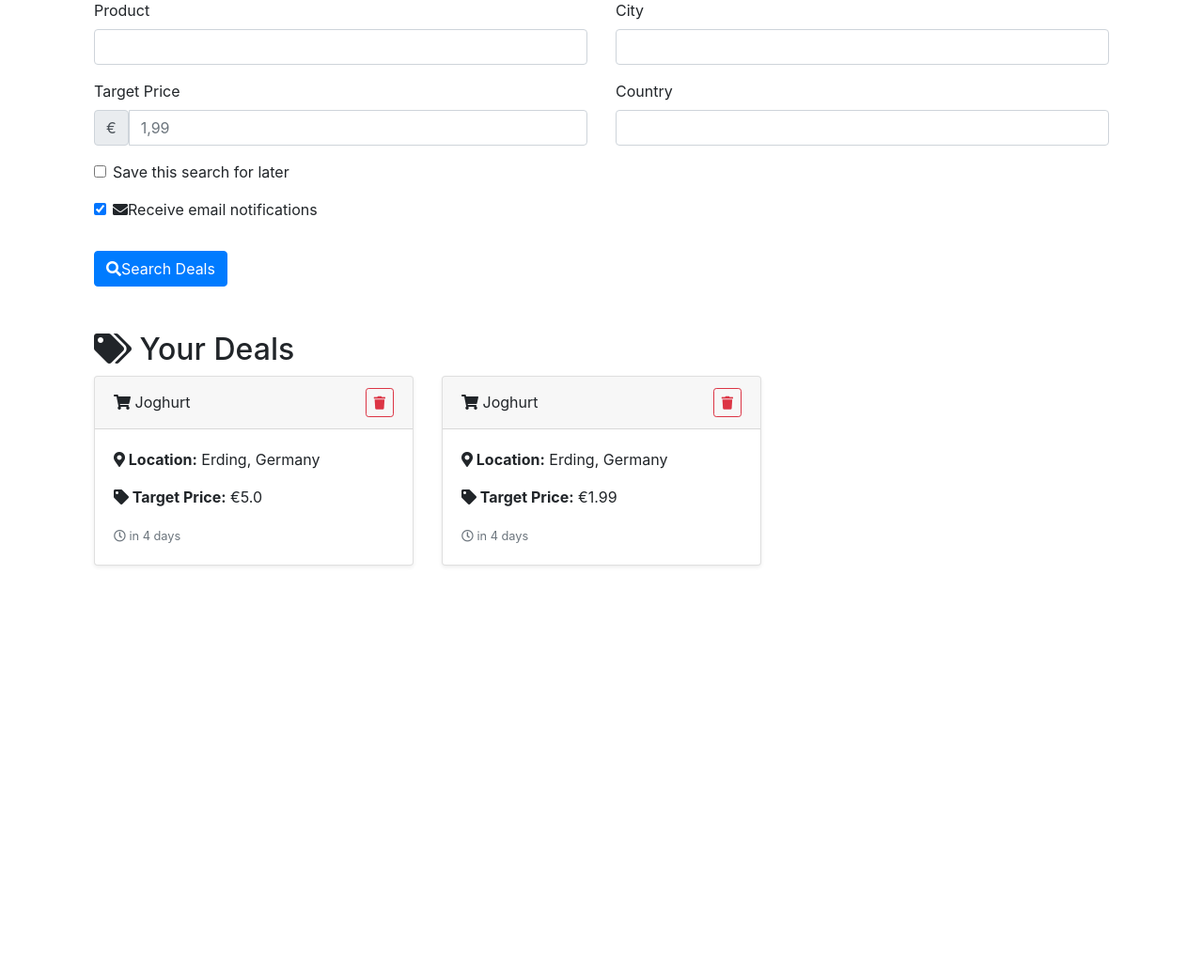
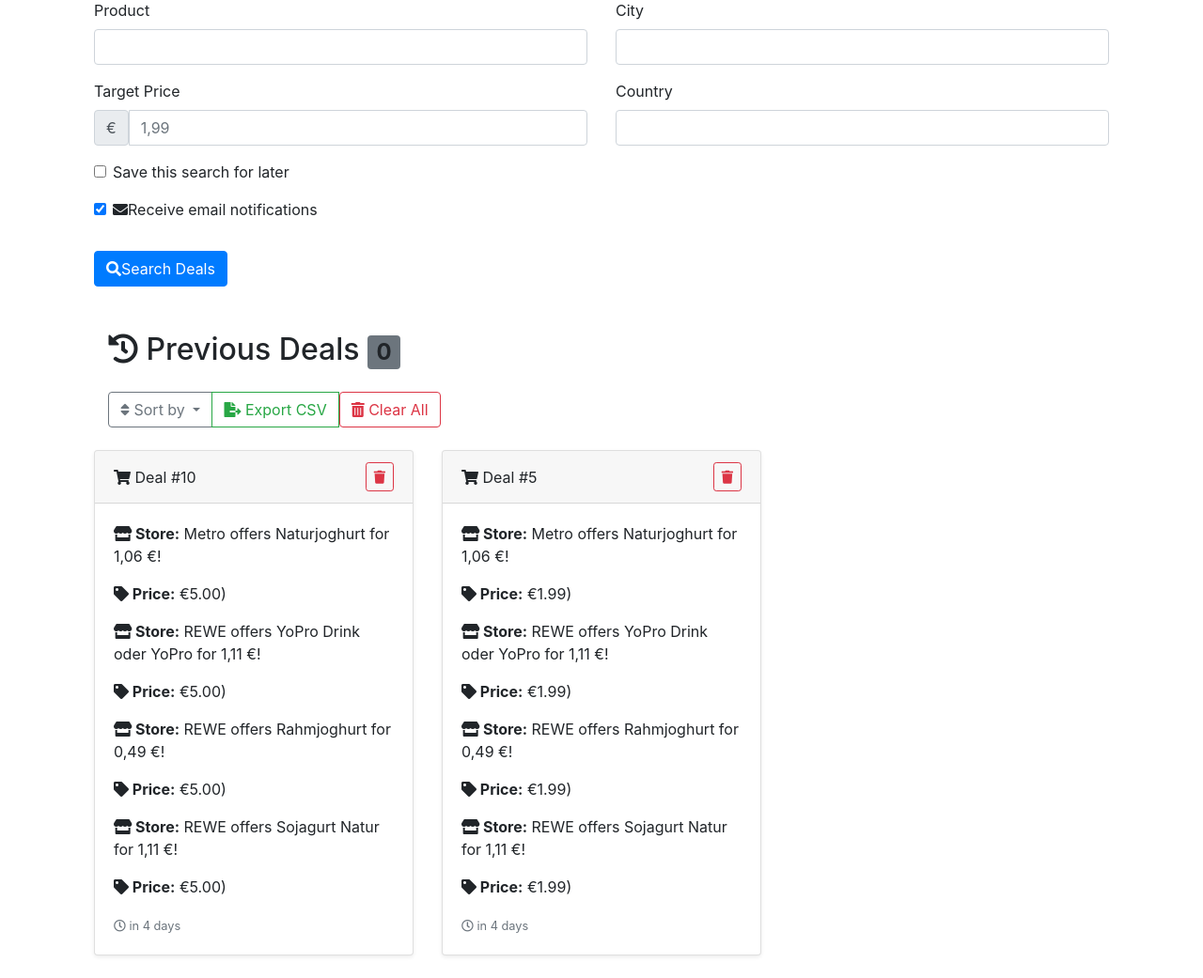
Before and after one commit to SteffenNeumann/FindmyPrize_Vercel, a Flask app: page / in a window 1280 px wide. Shown: the part 127-1168 px from the top of the page at 94% size. Before the commit the page ends 730 px from the top, so only its background shows below. Run offline with Flask 3, Linux system fonts and the light colour scheme; a user stored in the database is signed in; some libraries are stand-ins or nearby versions.

Commit message:
working version

```diff
--- a/website/templates/home.html
+++ b/website/templates/home.html
@@ -50,17 +50,112 @@
         </button>
     </form>
 </div>
+<!-- End of the form -->
+<div id="searchStatus" class="alert alert-info d-none mt-3">
+    <div class="d-flex align-items-center justify-content-center">
+        <div style="margin-right:16px" class="spinner-border spinner-border-sm" role="status">
+            <span class="visually-hidden"></span>
+        </div>
+        Searching for deals...
+    </div>
+</div>
+<script>
+document.querySelector('form').addEventListener('submit', function(e) {
+    // Show spinner when search starts
+    document.getElementById('searchStatus').classList.remove('d-none');
+    document.getElementById('searchStatus').innerHTML = `
+        <div class="d-flex align-items-center justify-content-center">
+            <div style="margin-right:16px" class="spinner-border spinner-border-sm" role="status">
+                <span class="visually-hidden"></span>
+            </div>
+            Searching for deals...
+        </div>
+    `;
+});
 
+// Check results after page loads
+document.addEventListener('DOMContentLoaded', function() {
+    const resultsContainer = document.querySelector('.results-container');
+    const searchStatus = document.getElementById('searchStatus');
+
+    // Only show status if a search was performed
+    if (resultsContainer) {
+        if (resultsContainer.children.length === 0) {
+            searchStatus.classList.remove('d-none');
+            searchStatus.innerHTML = '<div class="text-center">No deals found</div>';
+        }
+    } else {
+        searchStatus.classList.add('d-none');
+    }
+});
+</script><!-- Results Display Section -->
+<div class="container mt-4">
+    <div id="results">
+        {% if results %}
+            <div class="results-container">
+                {% if results|length == 0 %}
+                    <div class="alert alert-info">
+                        <i class="fas fa-info-circle me-2"></i>
+                        No deals found matching your search criteria
+                    </div>
+                {% else %}
+                    {% for result in results %}
+                        {% for deal in result.split('\n') %}
+                            {% if deal %}
+                                <div class="card mb-2">
+                                    <div class="card-body">
+                                        <div class="row align-items-center">
+                                            <div class="col-md-8">
+                                                {{ deal.replace('\u20ac', '€') }}
+                                            </div>
+                                            <div class="col-md-4 text-end">
+                                                <small class="text-muted">{{ moment().format('MMMM Do YYYY, h:mm:ss a') }}</small>
+                                            </div>
+                                        </div>
+                                    </div>
+                                </div>
+                            {% endif %}
+                        {% endfor %}
+                    {% endfor %}
+                {% endif %}
+            </div>
+        {% endif %}    </div>
 <!-- Results Section -->
+
 <div class="container mt-5">
-    <h2><i class="fas fa-tags"></i> Your Deals</h2>
+<h2><i class="fas fa-history"></i> Previous Deals <span class="badge bg-secondary">
+    {{ deals|selectattr('data', 'string')|selectattr('data.strip()', 'string')|list|length }}
+</span></h2>
+
+<div class="btn-group mt-3 mb-4" role="group" aria-label="Deal management options">
+    <div class="btn-group" role="group">
+        <button class="btn btn-outline-secondary dropdown-toggle" type="button" id="sortDropdown" data-bs-toggle="dropdown" aria-expanded="false">
+            <i class="fas fa-sort"></i> Sort by
+        </button>
+        <ul class="dropdown-menu dropdown-menu-end">
+            <li><a class="dropdown-item" href="?sort=date"><i class="fas fa-calendar-alt me-2"></i>Date</a></li>
+            <li><a class="dropdown-item" href="?sort=price"><i class="fas fa-tag me-2"></i>Price</a></li>
+        </ul>
+    </div>
+    <a href="{{ url_for('views.export_deals') }}" class="btn btn-outline-success">
+        <i class="fas fa-file-export"></i> Export CSV
+    </a>
+    <form action="{{ url_for('views.clear_deals') }}" method="POST" class="d-inline">
+        <button type="submit" class="btn btn-outline-danger" onclick="return confirm('Are you sure you want to clear all deals?');">
+            <i class="fas fa-trash-alt"></i> Clear All
+        </button>
+    </form>
+</div>
+</div>
 {% if deals %}
 <div class="row">
     {% for deal in deals %}
+    {% set deal_data = deal.data.strip('[]"').split('\\n') %}
+    {% if deal_data|join('')|trim() %}
         <div class="col-md-4 mb-4">
             <div class="card h-100 shadow-sm">
                 <div class="card-header d-flex justify-content-between align-items-center">
-                            <span><i class="fas fa-shopping-cart"></i> {{ deal.product }}</span>
+                    <span><i class="fas fa-shopping-cart"></i> Deal #{{ deal.id }}</span>
                     <form action="{{ url_for('views.delete_deal') }}" method="POST" class="d-inline">
                         <input type="hidden" name="deal_id" value="{{ deal.id }}">
                         <button type="submit" class="btn btn-sm btn-outline-danger"
@@ -70,14 +165,19 @@
                     </form>
                 </div>
                 <div class="card-body">
+                    {% for item in deal_data %}
+                        {% if item.strip() %}
+                            {% set formatted_item = item|regex_replace('\\\\u20ac', '€')|regex_replace('Deal alert! ', '') %}
                             <p class="card-text">
-                                <strong><i class="fas fa-map-marker-alt"></i> Location:</strong>
-                                {{ deal.city }}, {{ deal.country }}
+                                <strong><i class="fas fa-store"></i> Store:</strong>
+                                {{ formatted_item.split('!')[0] }}!
                             </p>
                             <p class="card-text">
-                                <strong><i class="fas fa-tag"></i> Target Price:</strong>
-                                €{{ deal.target_price }}
+                                <strong><i class="fas fa-tag"></i> Price:</strong>
+                                {{ formatted_item.split('Target price: ')[1].strip() }}
                             </p>
+                        {% endif %}
+                    {% endfor %}
                     <p class="card-text">
                         <small class="text-muted">
                             <i class="far fa-clock"></i>
@@ -87,45 +187,12 @@
                 </div>
             </div>
         </div>
+    {% endif %}
     {% endfor %}
 </div>
 {% else %}
 <div class="alert alert-info">
     <i class="fas fa-info-circle me-2"></i>
-            You haven't saved any deals yet. Start searching above!
+    No previous deals in database
 </div>
-    {% endif %}
-</div>
-
-{% endblock %}
-
-<!-- Add this after the deals section -->
-<div class="container mt-4">
-    <h3><i class="fas fa-chart-line"></i> Your Deal Statistics</h3>
-    <div class="row">
-        <div class="col-md-4">
-            <div class="card text-center">
-                <div class="card-body">‚
-                    <h5>Total Deals Found</h5>
-                    <h2>{{ deals|length }}</h2>
-                </div>
-            </div>
-        </div>
-        <div class="col-md-4">
-            <div class="card text-center">
-                <div class="card-body">
-                    <h5>Average Price</h5>
-                    <h2>€{{ average_price|round(2) }}</h2>
-                </div>
-            </div>
-        </div>
-        <div class="col-md-4">
-            <div class="card text-center">
-                <div class="card-body">
-                    <h5>Most Searched Product</h5>
-                    <h2>{{ most_searched_product }}</h2>
-                </div>
-            </div>
-        </div>
-    </div>
-</div>
+{% endif %}{% endblock %}
```
Also changed, not shown: instance/database.db. Lines whose indentation alone changed are shown as unchanged.
